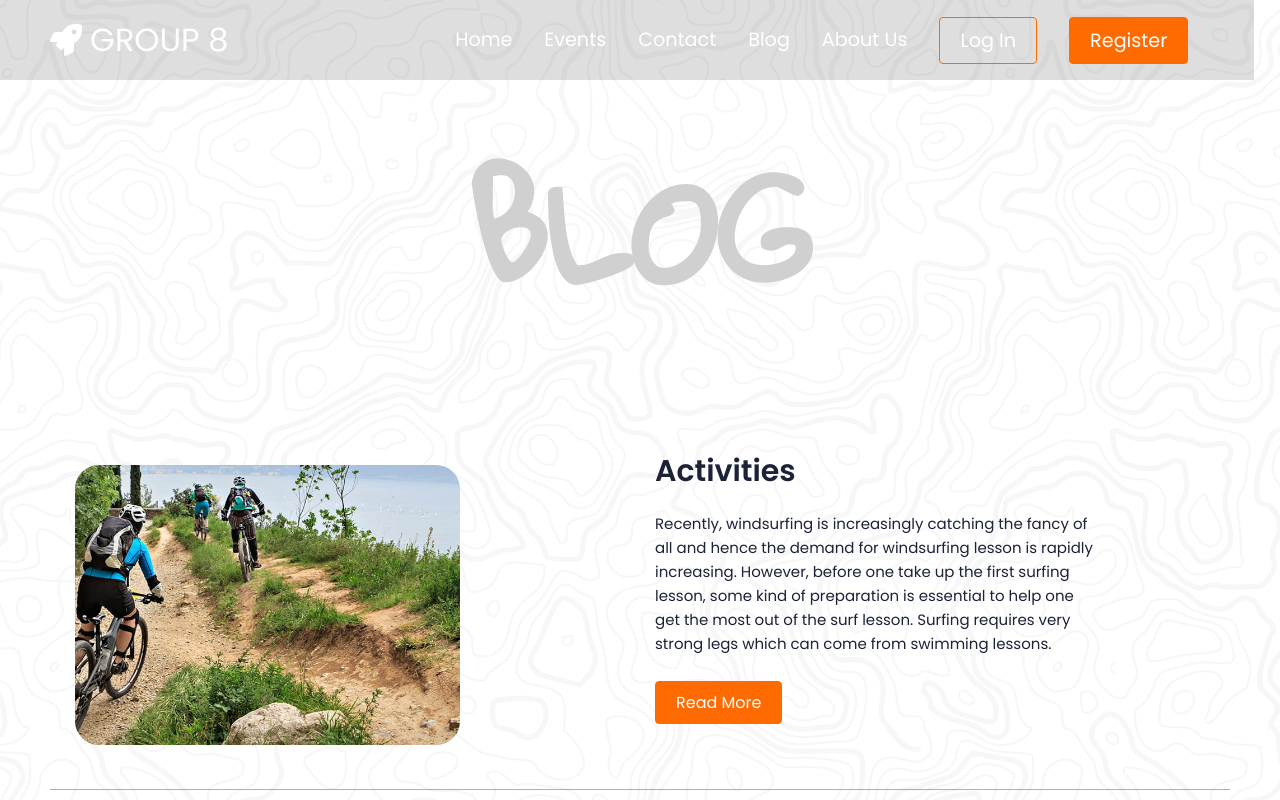
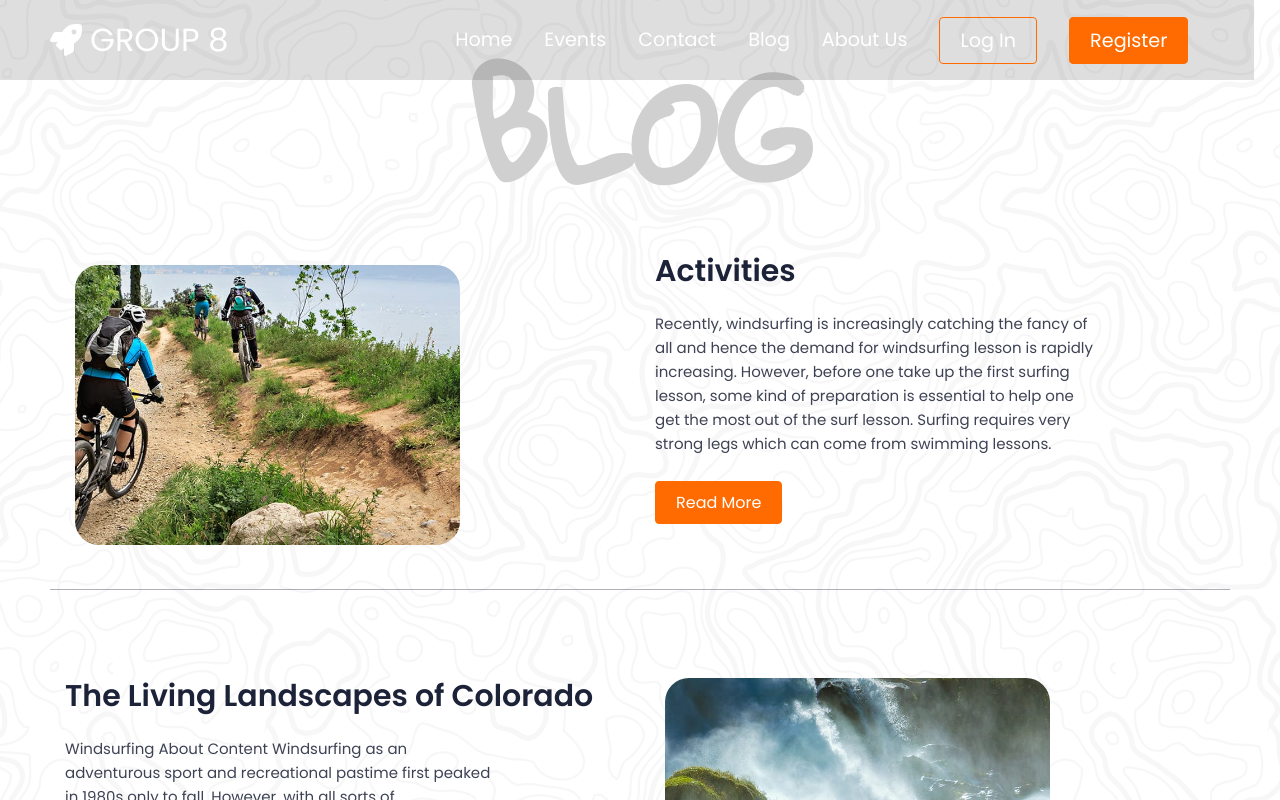
Before and after one commit to micokontic/react-final-task, a React (Create React App) app: page /blog in a window 1280 px wide. Shown: the top 800 px of the page. Built offline with nearby package versions, Linux system fonts and the light colour scheme; no server answers; what react-google-maps would draw is missing.

Commit message:
small change

```diff
--- a/src/components/Blogs.css
+++ b/src/components/Blogs.css
@@ -1,8 +1,4 @@
 @import url("https://fonts.googleapis.com/css2?family=Abril+Fatface&display=swap");
-
-.blogWrap {
-	padding-top: 100px;
-}
 
 .blog-wrap-container {
 	background: url("./images/backgroundo5.svg");
@@ -94,6 +90,7 @@
 	margin-bottom: 25px;
 	font-size: 15px;
 	line-height: 24px;
+	opacity: 0.85;
 }
 .home__offer-subtitleNews {
 	/* max-width: 440px; */
```
